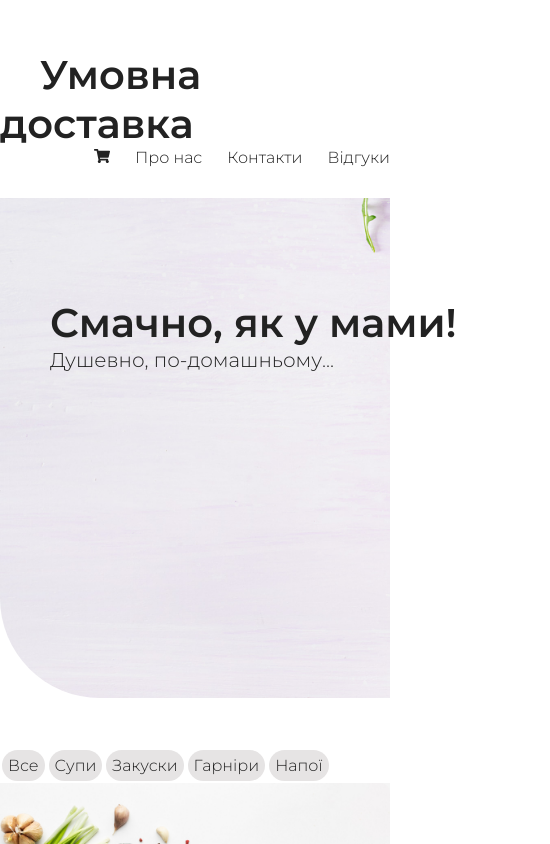
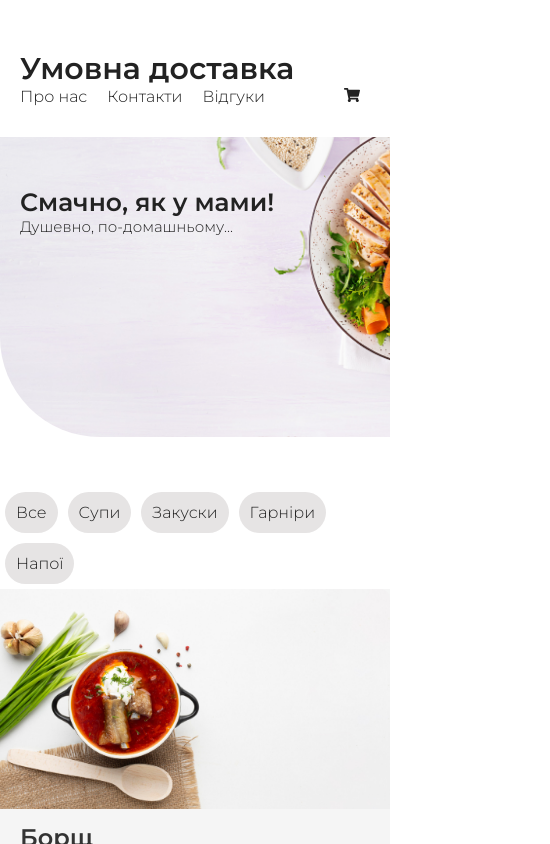
Before and after one commit to MazurIvan/neworder, a React (Create React App) app: page / in a window 390 px wide. Shown: the top 844 px of the page, 550 px wide, since content can reach past the window. Built offline with nearby package versions, Linux system fonts and the light colour scheme.

Commit message:
add_media

```diff
--- a/src/style.css
+++ b/src/style.css
@@ -262,13 +262,27 @@ footer {
 
     header .logo {
         font-weight: 600;
-        font-size: 40px;
-        margin: 20px 40px;
+        font-size: 30px;
+        margin: 20px 20px;
     }
 
     header ul.nav {
-        float: right;
+        float: left;
         list-style: none;
+    }
+
+    header ul.nav li {
+        margin-left: 20px;
+    }
+
+    header .shop-cart-button {
+        margin: 0 30px;
+    }
+
+    header .shop-cart {
+        width: 330px;
+        right: 0px;
+        top: 60px;
     }
 
     main {
@@ -280,7 +294,39 @@ footer {
     }
 
     .categories div {
-        padding: 5px;
-        margin: 2px;
+        padding: 10px;
+        margin: 5px;
+    }
+
+    header .presentation::after {
+        font-size: 25px;
+        top: 50px;
+        left: 20px;
+    }
+
+    header .presentation::before {
+        top: 80px;
+        left: 20px;
+        font-size: 15px;
+    }
+
+    header .presentation {
+        height: 300px;
+    }
+
+    .full-item {
+        width: 100%;
+    }
+
+    .full-item > div {
+        position: fixed;
+        width: 350px;
+        margin: 40% 4% auto;
+        padding: 40px 10px;
+
+    }
+
+    .full-item img {
+        height: 200px;
     }
 }
```
